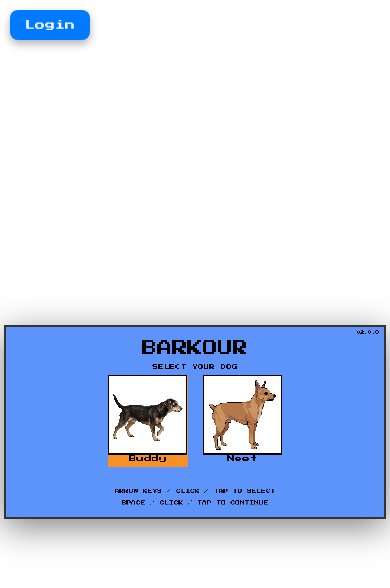
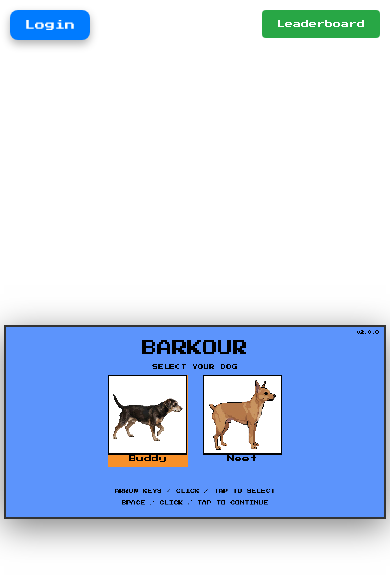
Before and after one commit to codesagar/barkour, a plain HTML site: page index.html in a window 390 px wide. Drawn offline with nearby package versions, Linux system fonts and the light colour scheme.

Commit message:
Make leaderboard button always visible (moved outside user panel to top-right corner)

```diff
--- a/css/style.css
+++ b/css/style.css
@@ -168,6 +168,13 @@ body {
 
 .leaderboard-btn {
     background: #28a745;
+    position: fixed;
+    top: 20px;
+    right: 20px;
+    z-index: 1000;
+    font-family: 'Press Start 2P', cursive;
+    font-size: 10px;
+    padding: 12px 20px;
 }
 
 .logout-btn:hover {
@@ -494,9 +501,16 @@ body {
         gap: 5px;
     }
 
-    .logout-btn, .leaderboard-btn {
+    .logout-btn {
         font-size: 6px;
         padding: 6px 10px;
+    }
+
+    .leaderboard-btn {
+        top: 10px;
+        right: 10px;
+        font-size: 8px;
+        padding: 10px 15px;
     }
 
     .login-prompt {
--- a/index.html
+++ b/index.html
@@ -54,11 +54,13 @@
     <div id="userPanel" class="user-panel hidden">
         <span id="username" class="username"></span>
         <button id="logoutBtn" class="logout-btn">Logout</button>
-        <button id="leaderboardBtn" class="leaderboard-btn">Leaderboard</button>
     </div>
 
     <!-- Login Button (shown when not logged in) -->
     <button id="loginPrompt" class="login-prompt hidden">Login</button>
+
+    <!-- Leaderboard Button (always visible) -->
+    <button id="leaderboardBtn" class="leaderboard-btn">Leaderboard</button>
 
     <!-- Leaderboard Modal -->
     <div id="leaderboardModal" class="leaderboard-modal hidden">
```
